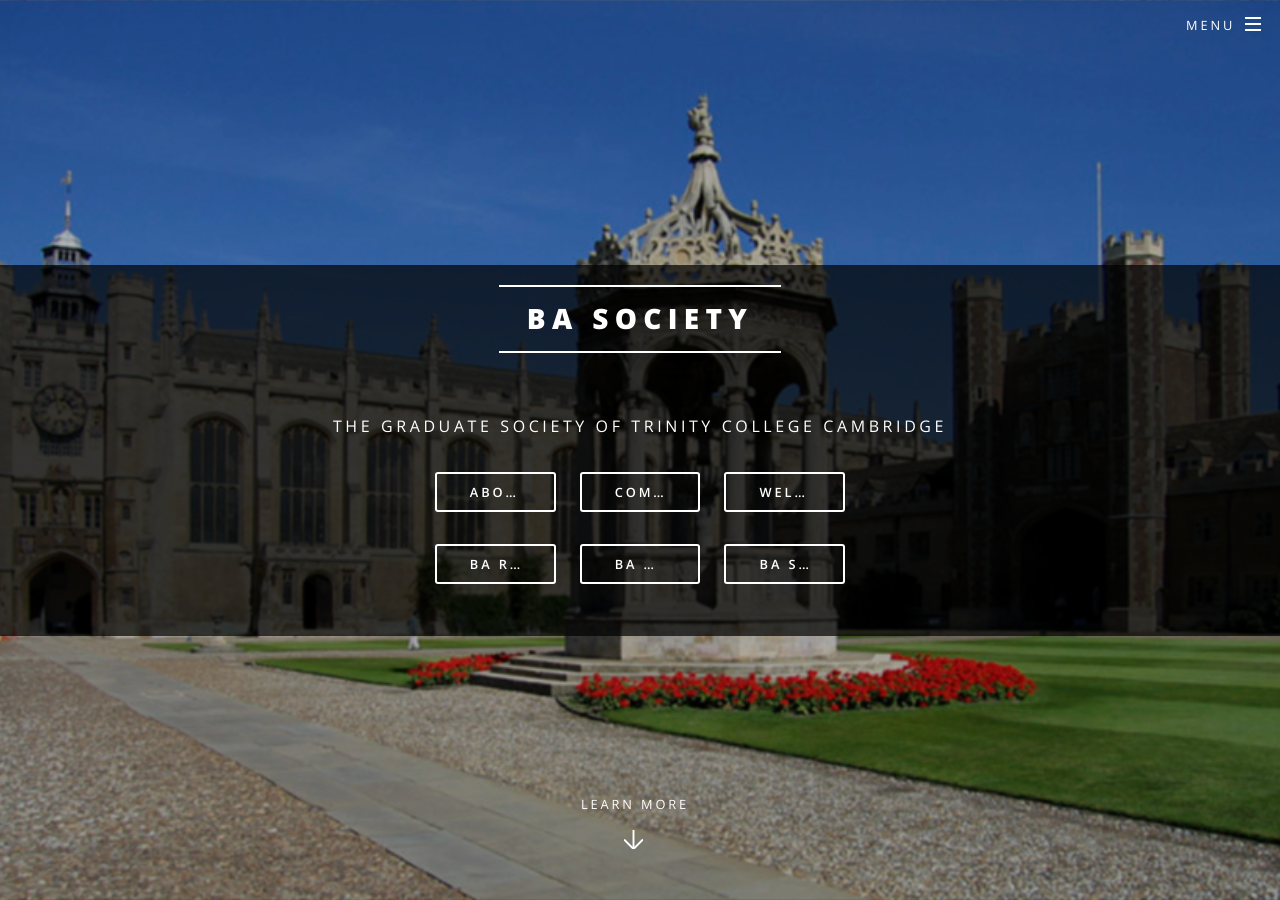
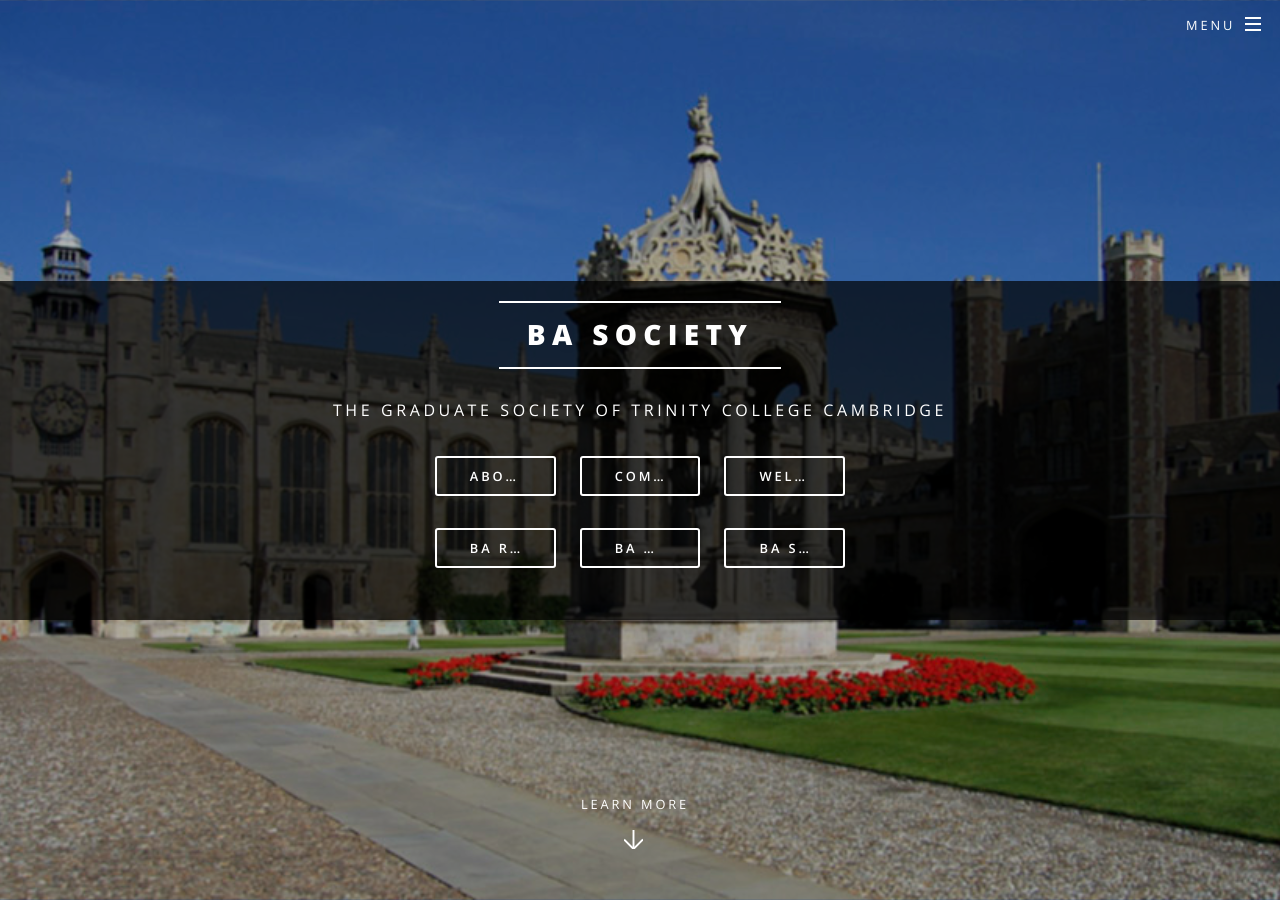
Before and after one commit to TrinityBASociety/trinitybasociety.github.io, a Jekyll site: the page built from index.html, in a window 1280 px wide and 900 px high. Built offline with Jekyll 4.4.1, drawn with Linux system fonts in a browser that asks for light colours.

Commit message:
Fix some HTML errors

```diff
--- a/_includes/footer.html
+++ b/_includes/footer.html
@@ -23,6 +23,6 @@
     {% if site.owner %}{{ site.owner }}{% else %}{{ site.title }}{% endif %}</li>
     <li>Design: <a href="http://html5up.net" target="_blank">HTML5 UP</a></li>
     <li>Built with: <a href="http://jekyllrb.com" target="_blank">Jekyll</a></li>
-    <li>Fountain photo: <a href="http://www.andrewdunnphoto.com/" target="_blank">Andrew Dunn</li>
+    <li>Fountain photo: <a href="http://www.andrewdunnphoto.com/" target="_blank">Andrew Dunn</a></li>
   </ul>
 </footer>
--- a/index.html
+++ b/index.html
@@ -5,7 +5,7 @@
 	<div class="inner">
 		<div style="background:rgba(0,0,0,0.7); padding-top: 20px; padding-bottom: 20px">
 			<h2>{{ site.title }}</h2>
-			<p>{{ site.description | markdownify }}</p>
+			{{ site.description | markdownify }}
 
 			<div class="row">
 				<div class="4u 12u$(medium)">
```
